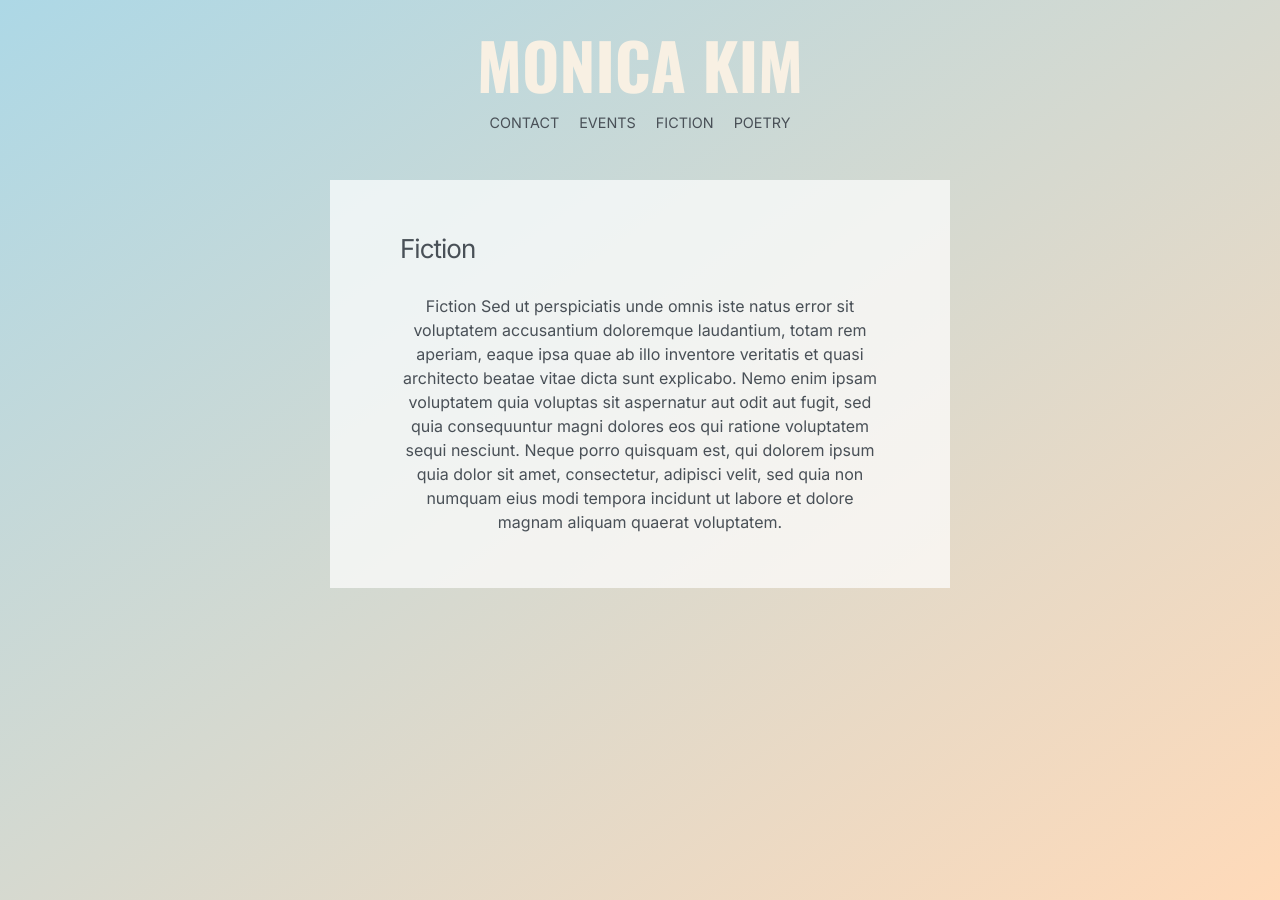
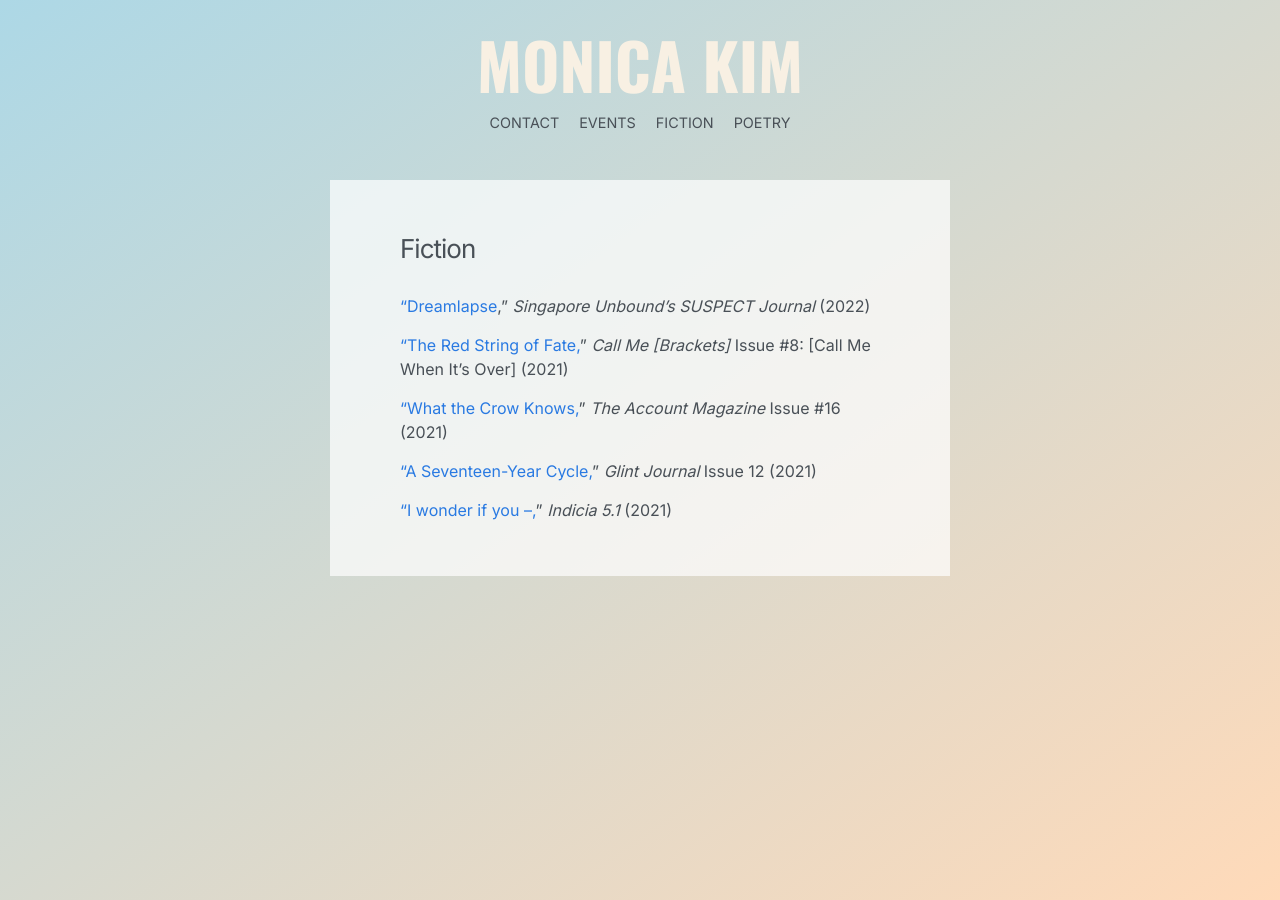
Before and after one commit to monicayk97/monicayk97.github.io, a Jekyll site: the page built from fiction.md, in a window 1280 px wide. Built offline with Jekyll 4.4.1, drawn with Linux system fonts in a browser that asks for light colours.

Commit message:
Update fiction.md (via Pages CMS)

```diff
--- a/fiction.md
+++ b/fiction.md
@@ -3,4 +3,12 @@ title: Fiction
 permalink: /fiction/
 layout: page
 ---
-<p style="text-align: center">Fiction Sed ut perspiciatis unde omnis iste natus error sit voluptatem accusantium doloremque laudantium, totam rem aperiam, eaque ipsa quae ab illo inventore veritatis et quasi architecto beatae vitae dicta sunt explicabo. Nemo enim ipsam voluptatem quia voluptas sit aspernatur aut odit aut fugit, sed quia consequuntur magni dolores eos qui ratione voluptatem sequi nesciunt. Neque porro quisquam est, qui dolorem ipsum quia dolor sit amet, consectetur, adipisci velit, sed quia non numquam eius modi tempora incidunt ut labore et dolore magnam aliquam quaerat voluptatem.</p>
+["Dreamlapse](https://singaporeunbound.org/suspect-journal/2022/8/5/dreamlapse)," _Singapore Unbound's SUSPECT Journal_ (2022)
+
+["The Red String of Fate,](https://callmebrackets.net/call-me-when-its-over/)" _Call Me \[Brackets\]_ Issue #8: \[Call Me When It's Over\] (2021)
+
+["What the Crow Knows,](https://theaccountmagazine.com/article/kim-21/)" _The Account Magazine_ Issue #16 (2021)
+
+["A Seventeen-Year Cycle,](https://glintjournal.wordpress.com/glint-issue-12-winter-2021/)" _Glint Journal_ Issue 12 (2021)
+
+["I wonder if you –,](https://issuu.com/indicialit/docs/issue-5.1)" _Indicia 5.1_ (2021)
```
